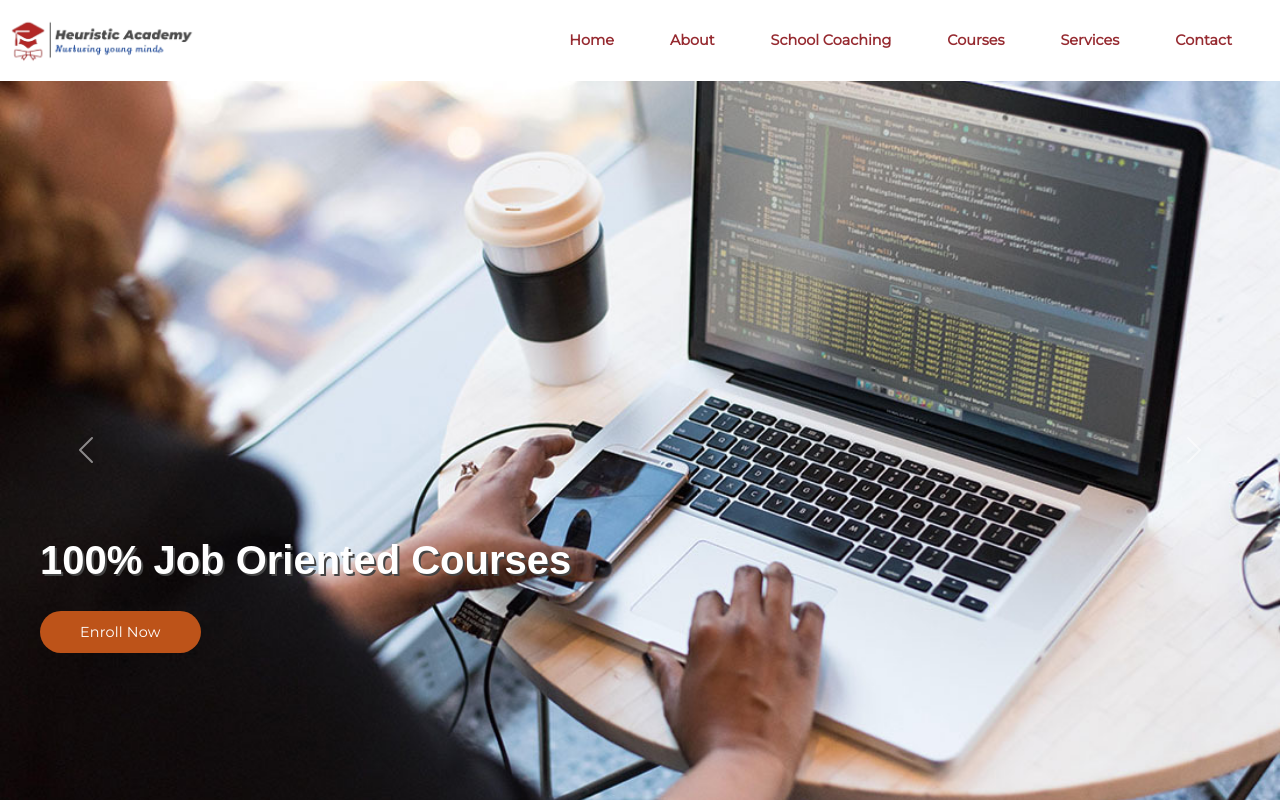
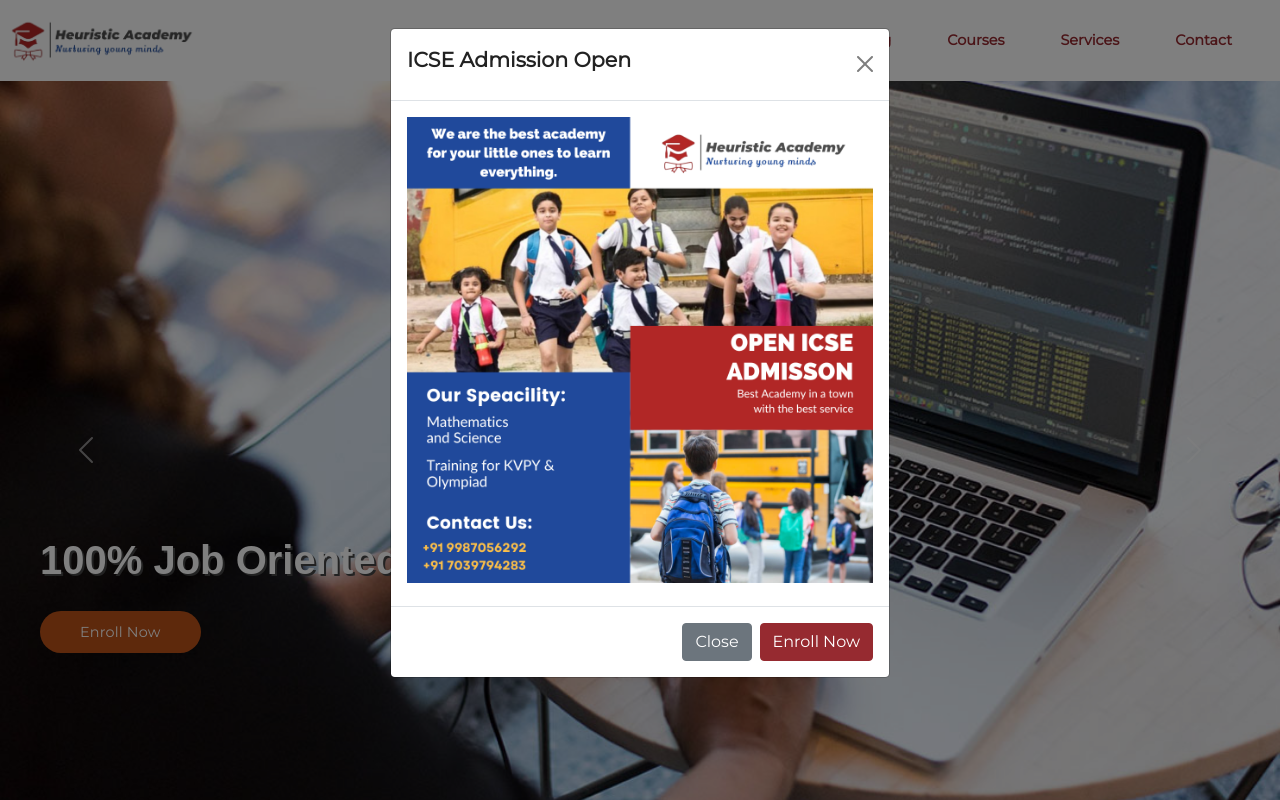
Before and after one commit to fauzan07/heuristic-academy, a Next.js app: page / in a window 1280 px wide. Shown: the top 800 px of the page. Built offline with nearby package versions, Linux system fonts and the light colour scheme.

Commit message:
modal added

```diff
--- a/components/Footer.js
+++ b/components/Footer.js
@@ -1,10 +1,18 @@
 import {Container, Row, Col, Navbar, Nav} from 'react-bootstrap';
-import React, { useEffect } from "react";
+import React, { useEffect, useState } from "react";
 import $ from 'jquery';
 import ScrollToTop from "react-scroll-to-top";
-
+import Button from 'react-bootstrap/Button';
+import Modal from 'react-bootstrap/Modal';
+import Image from "next/image";
 
 const Footer = () => {
+
+  const [show, setShow] = useState(false);
+
+  const handleClose = () => setShow(false);
+  // const handleShow = () => setShow(true);
+
   useEffect(() => {
     function checkScroll(){
       var startY = window.innerHeight; //The point where the navbar changes in px
@@ -29,8 +37,17 @@
     $('.dropdown-menu').addClass("drop-scrolled");
     $('#logo-image').attr("src","/assets/white-logo.png");
   }
- });
 
+  setTimeout(()=>{
+    setShow(true)
+  }, 1000)
+
+ }, []);
+
+ function openSchNav() {
+  console.log("aaaaaaa");
+document.getElementById("mySchSidenav").style.width = "380px";
+}
 
   return (
     <>
@@ -48,6 +65,31 @@
     </section>
     <ScrollToTop smooth color="white" height="20" style={{backgroundColor : "#962a30"}} />
 
+    <Modal show={show} onHide={handleClose}>
+        <Modal.Header closeButton>
+          <Modal.Title><h3>ICSE Admission Open</h3></Modal.Title>
+        </Modal.Header>
+        <Modal.Body>
+          <Image
+              key=""
+              width="480"
+              height="480"
+              objectFit="contain"
+              src="/assets/icse Admission.png"
+              alt=""
+              loading="eager"
+            />
+        </Modal.Body>
+        <Modal.Footer>
+          <Button variant="secondary" onClick={handleClose}>
+            Close
+          </Button>
+          <Button variant="primary" onClick={openSchNav}>
+            Enroll Now
+          </Button>
+        </Modal.Footer>
+      </Modal>
+
     </>
   )
 }
--- a/pages/index.js
+++ b/pages/index.js
@@ -418,7 +418,7 @@
                     <ul class="d-flex list-unstyled ">
                       <li><a href="https://api.whatsapp.com/send?phone=+917039794283" target="blank"><i class="text-facebook fab fa-whatsapp" aria-hidden="true"></i></a></li>
                       <li><a href="https://www.instagram.com/heuristic_academy/" target="blank"><i class="text-insta fab fa-instagram" aria-hidden="true"></i></a></li>
-                      <li><a href="https://g.page/zayn-academy?share" target="blank"><i class="text-map fas fa-map-marker-alt" aria-hidden="true"></i></a></li>
+                      <li><a href="https://goo.gl/maps/MBQdWtrKCSdCTXcn9?share" target="blank"><i class="text-map fas fa-map-marker-alt" aria-hidden="true"></i></a></li>
                   </ul>
                 </Col>
             </Row>
```
Also changed, not shown: public/assets/icse Admission.png (added).
